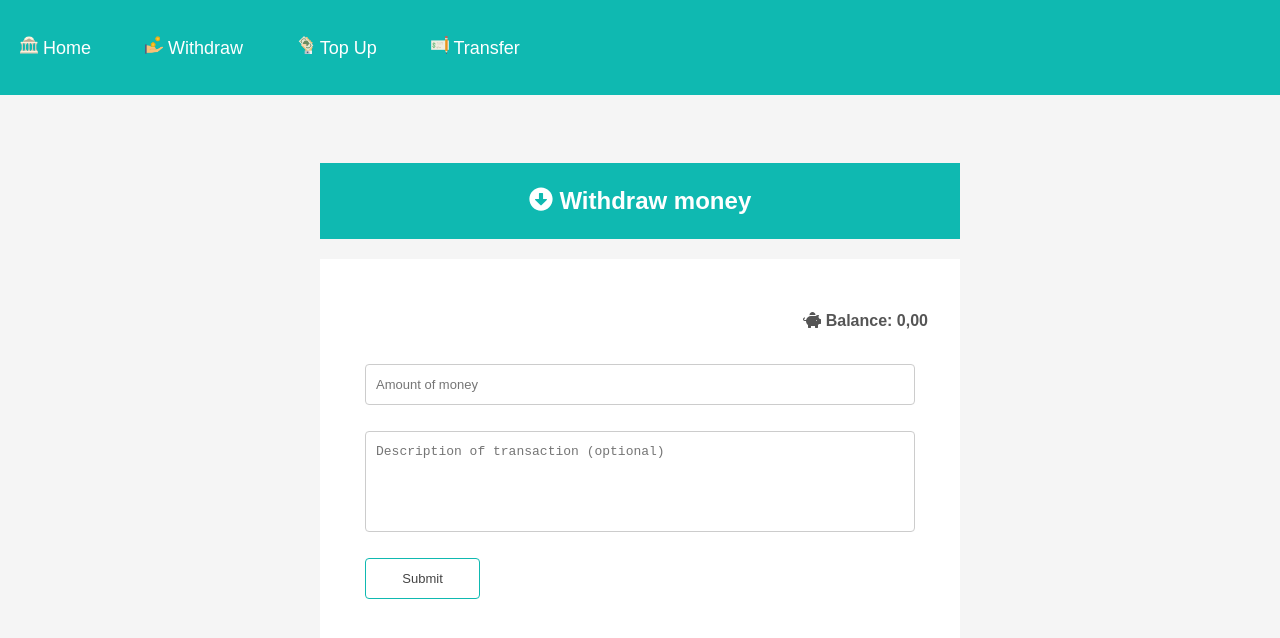
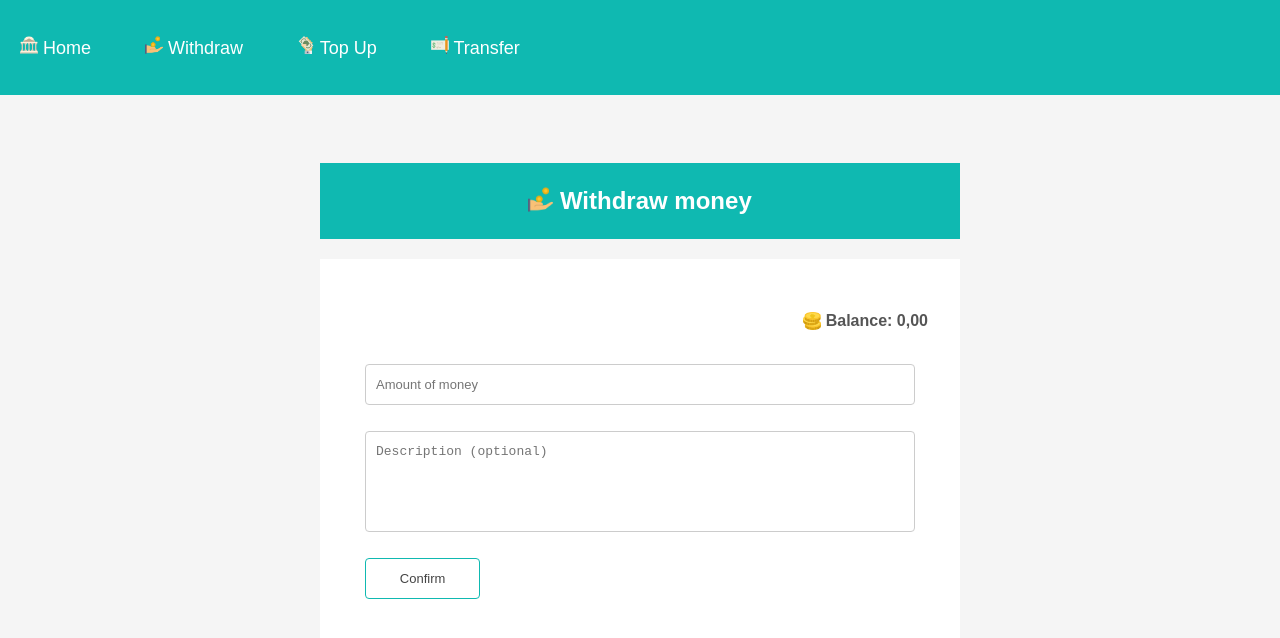
Before and after one commit to nuubguy/Wallet-Front, a React (Create React App) app: page /transaction/withdraw in a window 1280 px wide. Shown: the top 638 px of the page. Built offline with nearby package versions, Linux system fonts and the light colour scheme; no server answers.

Commit message:
[Rifki, Nofanto] Successfully display POST API response message after doing withdraw or top up

```diff
--- a/src/Transaction/Transaction.js
+++ b/src/Transaction/Transaction.js
@@ -2,7 +2,7 @@ import React, {Component} from 'react';
 import PropTypes from 'prop-types';
 import './Transaction.css'
 import Formatter from "../Utilities/Formatter";
-import {FontAwesomeIcon} from "@fortawesome/react-fontawesome";
+import imageResource from "../Resource/Resource.js";
 
 /*
     This class represent view to deposit or withdraw money
@@ -15,7 +15,7 @@ export default class Transaction extends Component {
             <div>
                 <div className={"form-container"}>
                     <h4 className="balance">
-                        <FontAwesomeIcon icon={"piggy-bank"}/> &nbsp;
+                        <img src={imageResource.BALANCE}/> &nbsp;
                         <span>Balance: {Formatter.currencyFormatter(customer.balance.amount) + " " + customer.balance.currency}</span>
                     </h4>
                     <form id={"form"} onSubmit={onFormSubmit}>
@@ -31,7 +31,7 @@ export default class Transaction extends Component {
 
                         <textarea rows="5" cols="50"
                                   id={"description"}
-                                  placeholder={"Description of transaction (optional)"}
+                                  placeholder={"Description (optional)"}
                                   onChange={event => onDescriptionChange(event.target.value)}
                                   value={transaction.description}
                         />
@@ -39,7 +39,7 @@ export default class Transaction extends Component {
                         <input
                             id={"submit"}
                             type={"submit"}
-                            value={"Submit"}
+                            value={"Confirm"}
                         />
                     </form>
                 </div>
--- a/src/Transaction/TransactionContainer.css
+++ b/src/Transaction/TransactionContainer.css
@@ -11,3 +11,8 @@
     display: flex;
     justify-content: center;
 }
+
+.icon {
+    width: 25px;
+    height: 25px;
+}
--- a/src/Transaction/TransactionContainer.js
+++ b/src/Transaction/TransactionContainer.js
@@ -3,7 +3,7 @@ import AccountService from "../Api/AccountService";
 import Constant from "../Utilities/Constant";
 import Endpoint from "../Api/Endpoint";
 import {Route} from "react-router-dom";
-import {FontAwesomeIcon} from "@fortawesome/react-fontawesome";
+import imageResource from "../Resource/Resource.js";
 import Transaction from "./Transaction";
 import './TransactionContainer.css'
 import Modal from "react-responsive-modal";
@@ -36,7 +36,8 @@ export default class TransactionContainer extends Component {
             },
             transactionResponse: {
                 openModal: false,
-                status: ''
+                status: '',
+                message: ''
             }
         }
     }
@@ -47,7 +48,7 @@ export default class TransactionContainer extends Component {
                 <Route path="/transaction/withdraw" render={() => (
                     <div className={"container"}>
                         <h2 className={"transaction-title"}>
-                            <FontAwesomeIcon icon={"arrow-alt-circle-down"}/>
+                            <img src={imageResource.WITHDRAW} className={"icon"}/>
                             &nbsp;
                             <span>Withdraw money</span>
                         </h2>
@@ -64,7 +65,7 @@ export default class TransactionContainer extends Component {
                 <Route path="/transaction/top-up" render={() => (
                     <div className={"container"}>
                         <h2 className={"transaction-title"}>
-                            <FontAwesomeIcon icon={"arrow-alt-circle-up"}/>
+                            <img src={imageResource.TOP_UP} className={"icon"}/>
                             &nbsp;
                             <span>Top up balance</span>
                         </h2>
@@ -81,7 +82,7 @@ export default class TransactionContainer extends Component {
                 <Modal open={this.state.transactionResponse.openModal} onClose={this.onCloseModal} center>
                     <h2 className={"modal-head"}>{this.state.transactionResponse.status}</h2>
                     <p>
-                        Please kindly check your wallet balance.
+                        {this.state.transactionResponse.message}
                     </p>
                 </Modal>
             </div>
@@ -110,33 +111,25 @@ export default class TransactionContainer extends Component {
     };
 
     async submit(service) {
-        await service.postTransaction(this.state.transaction, this.state.customer);
+        try {
+            await service.postTransaction(this.state.transaction, this.state.customer);
 
-        try {
             let transactionResponse = Object.assign({}, this.state.transactionResponse);
-            transactionResponse.status = 'Transaction success';
+            transactionResponse.status = "Transaction success";
+            transactionResponse.message = "Please kindly check your balance";
 
             this.setState({transactionResponse});
-        } catch (e) {
+        } catch (error) {
             let transactionResponse = Object.assign({}, this.state.transactionResponse);
-            transactionResponse.status = 'Transaction fail';
+            transactionResponse.status = "Transaction fail";
+            transactionResponse.message = error.data;
 
             this.setState({transactionResponse});
-            console.log("ERRPR");
         }
 
         this.onOpenModal();
         this.setState({transaction: {transactionType: '', amount: '', description: ''}});
         this.refresh();
-    }
-
-    componentDidMount() {
-        this.refresh()
-    }
-
-    refresh() {
-        const service = new AccountService(Constant.id(), Constant.accountId(), Endpoint.baseUrl());
-        this.getCustomerData(service);
     }
 
     onAmountChange = (amount) => {
@@ -152,6 +145,15 @@ export default class TransactionContainer extends Component {
 
         this.setState({transaction});
     };
+
+    componentDidMount() {
+        this.refresh()
+    }
+
+    refresh() {
+        const service = new AccountService(Constant.id(), Constant.accountId(), Endpoint.baseUrl());
+        this.getCustomerData(service);
+    }
 
     setTransactionType = (type) => {
         let transaction = Object.assign({}, this.state.transaction);
```
Also changed, not shown: 2 other files (tests, documents, lock files or other folders).
